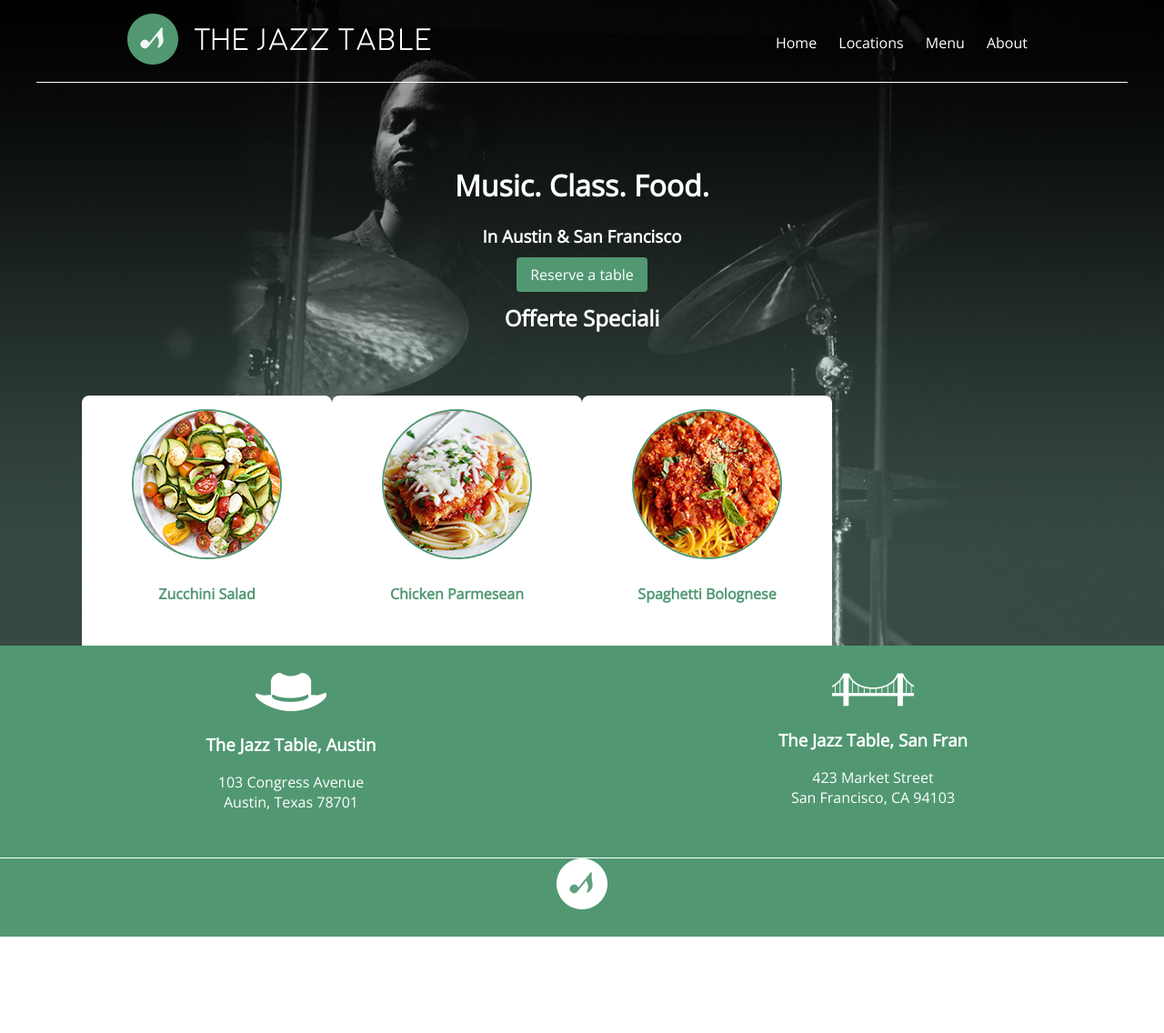
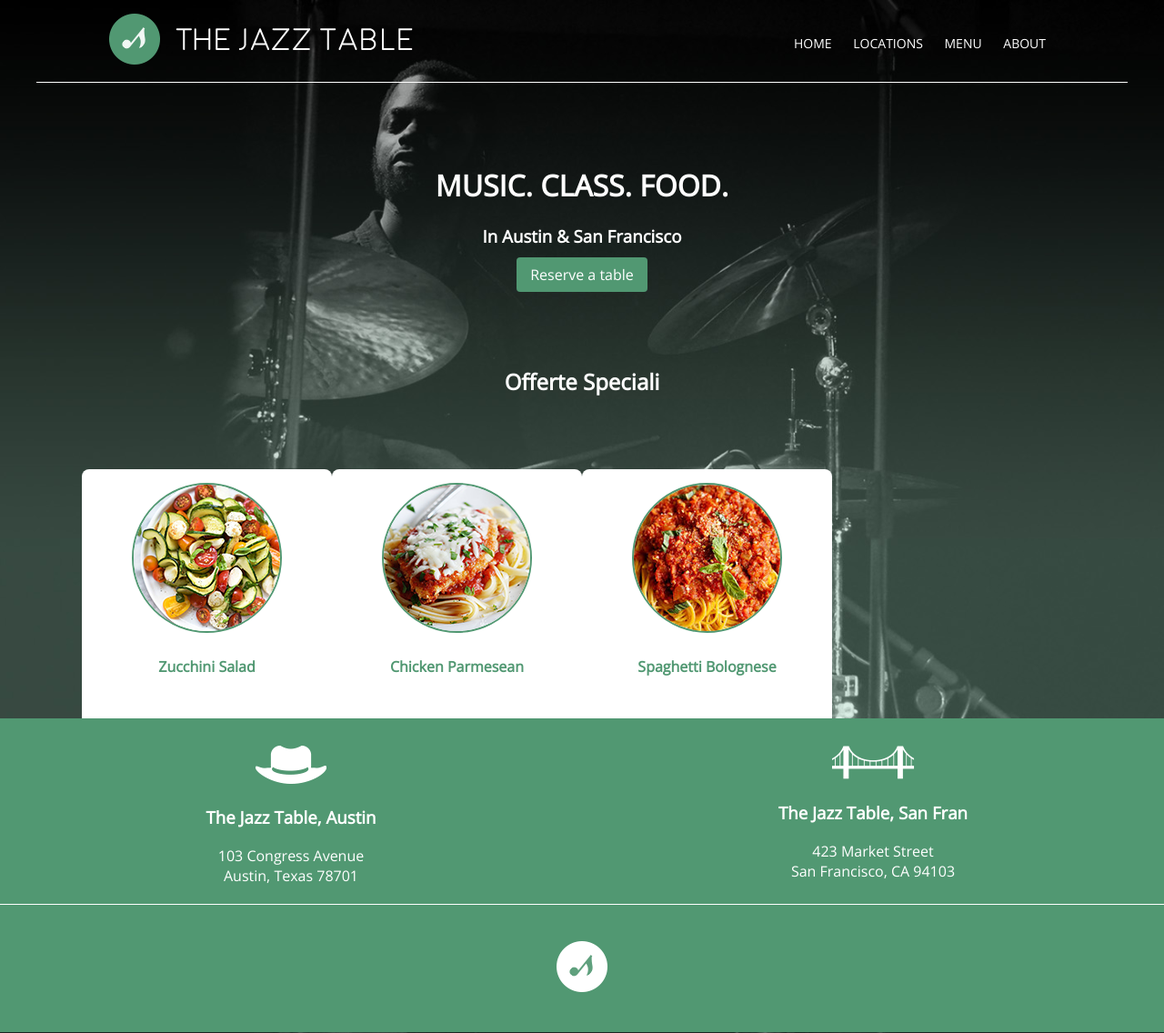
Before and after one commit to yerazo/the-jazz-table, a plain HTML site: page index.html in a window 1280 px wide. Shown: the whole page at 91% size. Before the commit the page ends 1030 px from the top, so only its background shows below. Drawn offline with nearby package versions, Linux system fonts and the light colour scheme.

Commit message:
80 percent

```diff
--- a/assets/css/style.css
+++ b/assets/css/style.css
@@ -34,13 +34,12 @@ body{
 }
 
 /*HEADER*/
-
 header{
 	height: 60px;
 	margin: 0 40px;
-	padding:15px 100px;
-	border-bottom:1px solid white;
-  	overflow:auto;
+	padding: 15px 80px;
+	border-bottom: 1px solid white;
+  	overflow: auto;
 }
 header .logo{
 	width: 50%;
@@ -50,6 +49,8 @@ header .logo{
 header .nav{
 	width: 50%;
 	display: inline-block;
+	text-transform: uppercase;
+	font-size: 14px;
 	text-align: right;
 	line-height: 65px;
 	float: right;
@@ -86,7 +87,9 @@ main{
 .col-50{
 	width: 50%;
 }
-
+.content h2{
+	margin: 90px 0 30px 0;
+}
 /*SPECIALS*/
 .specials{
 	background-color: white;
@@ -114,7 +117,7 @@ main{
 /*FOOTER*/
 footer{
 	width: 100%;
-	height: 250px;
+	height: 275px;
 	padding: 30px 0px 40px 0px;
 	text-align: center;
 	font-weight: 300;
@@ -122,11 +125,14 @@ footer{
 }
 footer .icon{
 	width: 100%;
-	margin-top: 50px;
+	margin-top: 20px;
 	display: block;
-	border-top: 1px solid white;
 	vertical-align: middle;
 	float: left;
+}
+.rule {
+	border-top: 1px solid white;
+	padding: 40px 0;
 }
 .austin{
 	float: left;
--- a/index.html
+++ b/index.html
@@ -33,7 +33,7 @@
 
     <main>
     	<div class="content secondary-text">
-    		<h1>Music. Class. Food.</h1>
+    		<h1>MUSIC. CLASS. FOOD.</h1>
     		<h3>In Austin & San Francisco</h3>
 
     		<a href="" class="btn secondary-text primary-background">Reserve a table</a>
@@ -85,7 +85,7 @@
 	    	San Francisco, CA 94103</span>
 	    </div>
 
-	    <div class="icon">
+	    <div class="icon rule">
 	       <img src="assets/images/icon.png" alt="Music note icon">
 	    </div>
     </footer>
```
Lines whose indentation alone changed are shown as unchanged.
